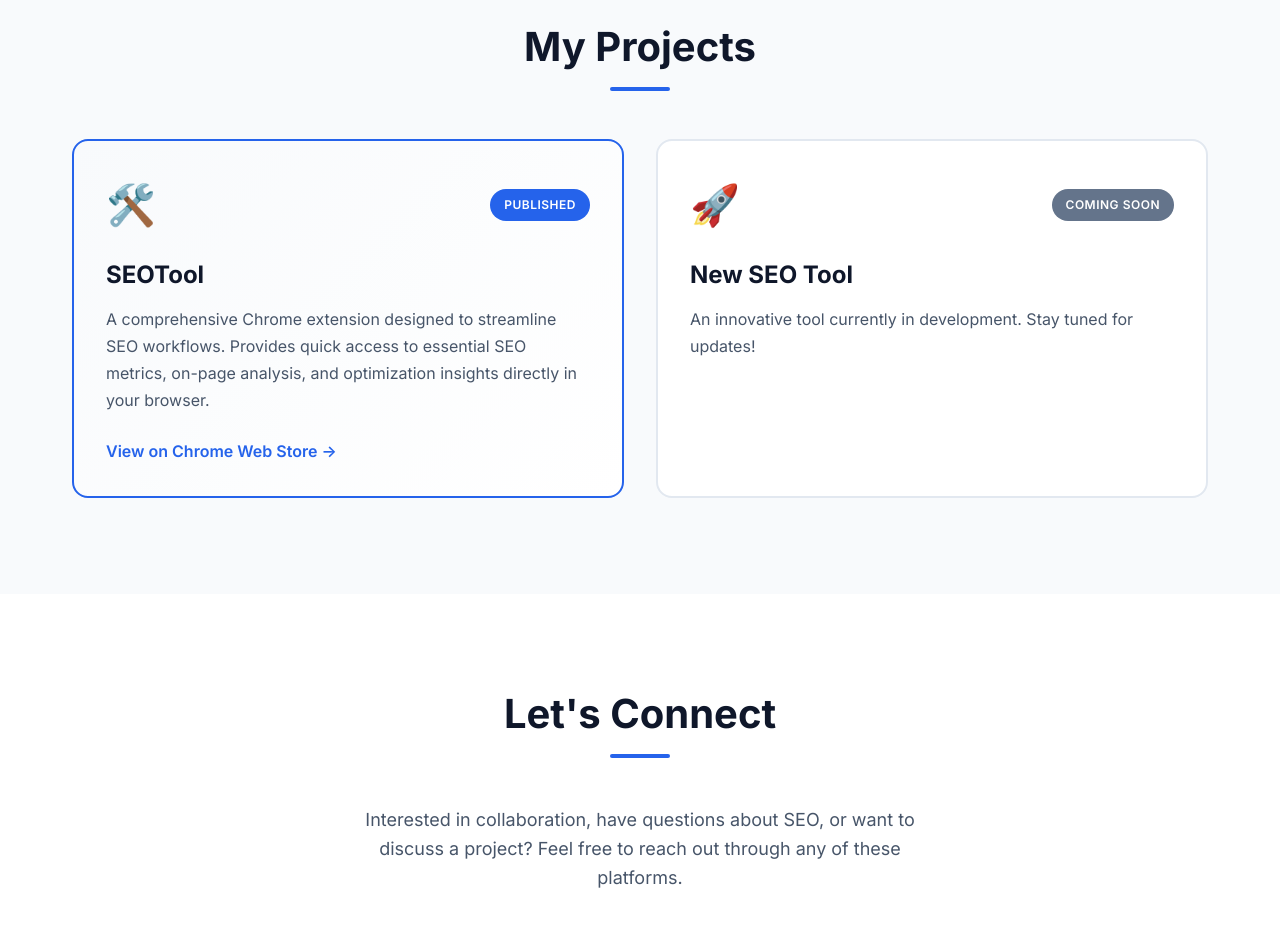
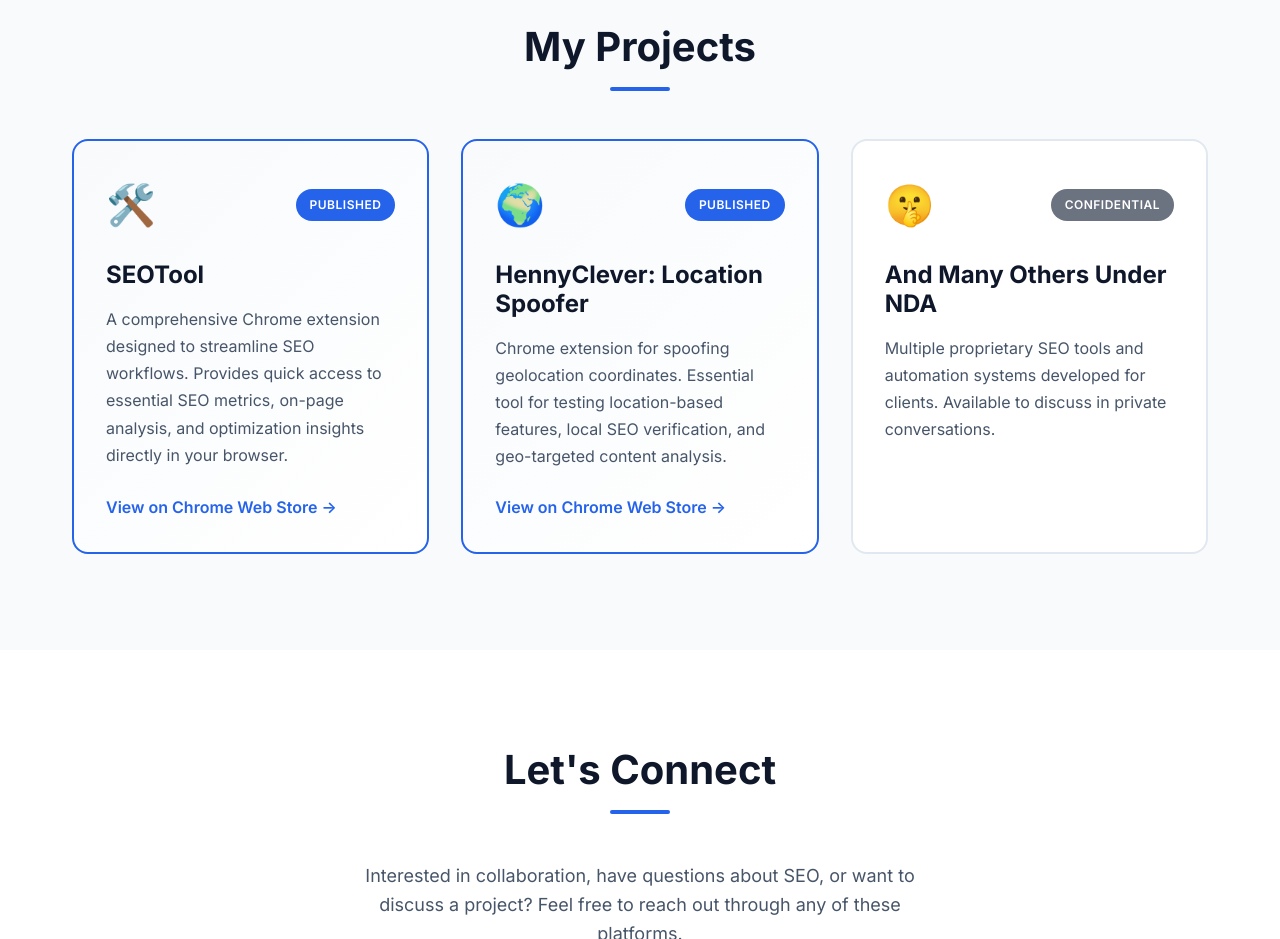
Before and after one commit to HennyWill/hennywill.com, a plain HTML site: page index.html in a window 1280 px wide. Shown: the part 1600-2539 px from the top of the page. Drawn offline with Linux system fonts and the light colour scheme; no server answers.

Commit message:
Add HennyClever extension and NDA projects section
- Add HennyClever: Location Spoofer extension to projects
- Add 'And Many Others Under NDA' confidential projects card with 🤫
- Update page title to 'SEO Specialist from Ukraine'
- Add .project-status.confidential style (gray badge)

```diff
--- a/index.html
+++ b/index.html
@@ -13,7 +13,7 @@
     <meta property="og:url" content="https://hennywill.com">
     <meta property="og:image" content="https://hennywill.com/profile.webp">
 
-    <title>Vitalii Ilchenko - SEO Specialist</title>
+    <title>Vitalii Ilchenko - SEO Specialist from Ukraine</title>
 
     <link rel="icon" type="image/svg+xml" href="favicon.svg">
     <link rel="manifest" href="manifest.json">
@@ -135,15 +135,37 @@
                     </div>
                 </div>
 
-                <!-- Upcoming Project -->
+                <!-- HennyClever Extension -->
+                <div class="project-card featured">
+                    <div class="project-header">
+                        <div class="project-icon">🌍</div>
+                        <span class="project-status">Published</span>
+                    </div>
+                    <h3 class="project-title">HennyClever: Location Spoofer</h3>
+                    <p class="project-description">
+                        Chrome extension for spoofing geolocation coordinates. Essential tool for testing
+                        location-based features, local SEO verification, and geo-targeted content analysis.
+                    </p>
+                    <div class="project-links">
+                        <a href="https://chromewebstore.google.com/detail/hennyclever-location-spoo/acbkhlmpdpeagpobocpiiohpgiggiocl?authuser=0&hl=en"
+                           target="_blank"
+                           rel="noopener noreferrer"
+                           class="project-link">
+                            View on Chrome Web Store →
+                        </a>
+                    </div>
+                </div>
+
+                <!-- NDA Projects -->
                 <div class="project-card">
                     <div class="project-header">
-                        <div class="project-icon">🚀</div>
-                        <span class="project-status upcoming">Coming Soon</span>
+                        <div class="project-icon">🤫</div>
+                        <span class="project-status confidential">Confidential</span>
                     </div>
-                    <h3 class="project-title">New SEO Tool</h3>
+                    <h3 class="project-title">And Many Others Under NDA</h3>
                     <p class="project-description">
-                        An innovative tool currently in development. Stay tuned for updates!
+                        Multiple proprietary SEO tools and automation systems developed for clients.
+                        Available to discuss in private conversations.
                     </p>
                 </div>
 
--- a/styles.css
+++ b/styles.css
@@ -361,6 +361,10 @@
     background: var(--secondary);
 }
 
+.project-status.confidential {
+    background: #6b7280;
+}
+
 .project-title {
     font-size: 1.5rem;
     margin-bottom: 1rem;
```
